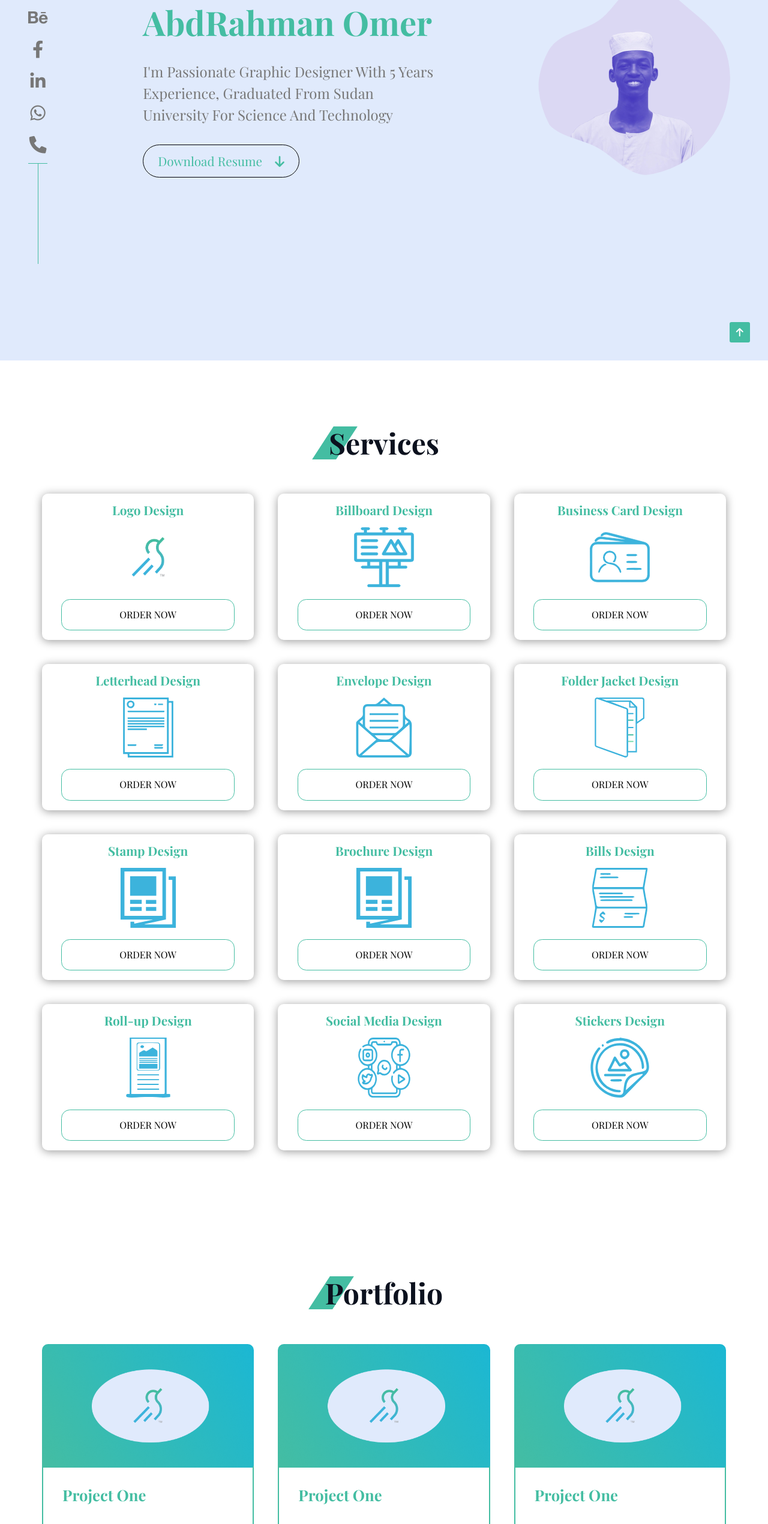
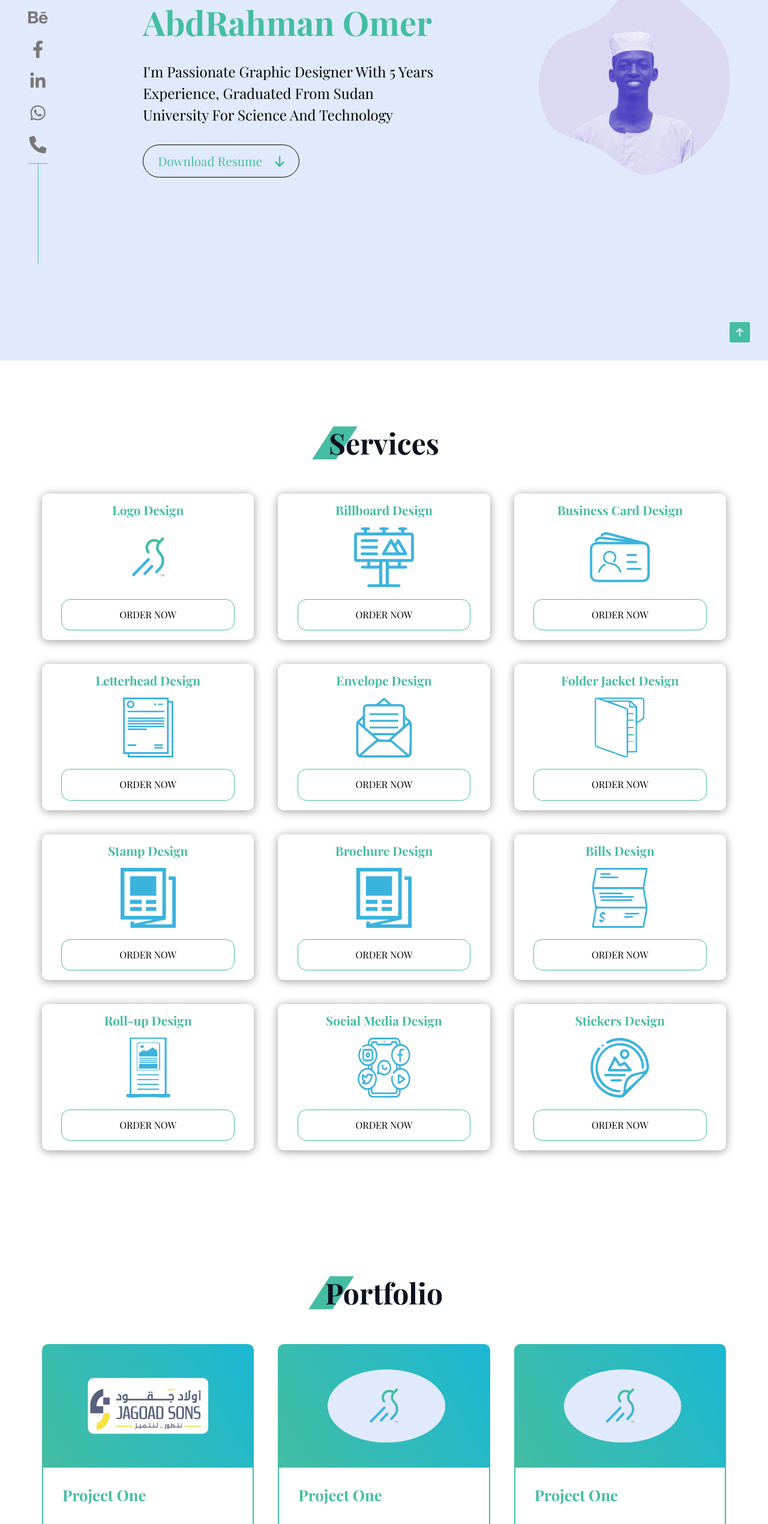
Before and after one commit to Sam2490/AbdRahman, a plain HTML site: page index.html in a window 1280 px wide. Shown: the part 199-2740 px from the top of the page at 60% size. Drawn offline with nearby package versions, Linux system fonts and the light colour scheme.

Commit message:
portfolio

```diff
--- a/css/style.css
+++ b/css/style.css
@@ -446,7 +446,7 @@ header .nav-left .nav-list li a:hover {
   font-size: 1.5rem;
   max-width: 500px;
   line-height: 1.5;
-  color: var(--text-color-alt);
+  color: var(--text-color);
   margin-bottom: 2rem;
 }
 .landing .info i {
@@ -604,7 +604,7 @@ header .nav-left .nav-list li a:hover {
   font-size: 1.1rem;
   border-bottom: 1px solid var(--secondery-color);
   padding: 0 0 1rem;
-  color: var(--text-color-alt);
+  color: var(--text-color);
 }
 .portfolio .info a {
   font-size: 1rem;
--- a/index.html
+++ b/index.html
@@ -205,7 +205,7 @@
       <div class="container">
         <div class="card">
           <div class="image">
-            <img src="./images/project01.png" alt="" />
+            <img src="./images/project1.png" alt="" />
           </div>
           <div class="info">
             <h3>Project One</h3>
```
Also changed, not shown: images/project1.png (added).
